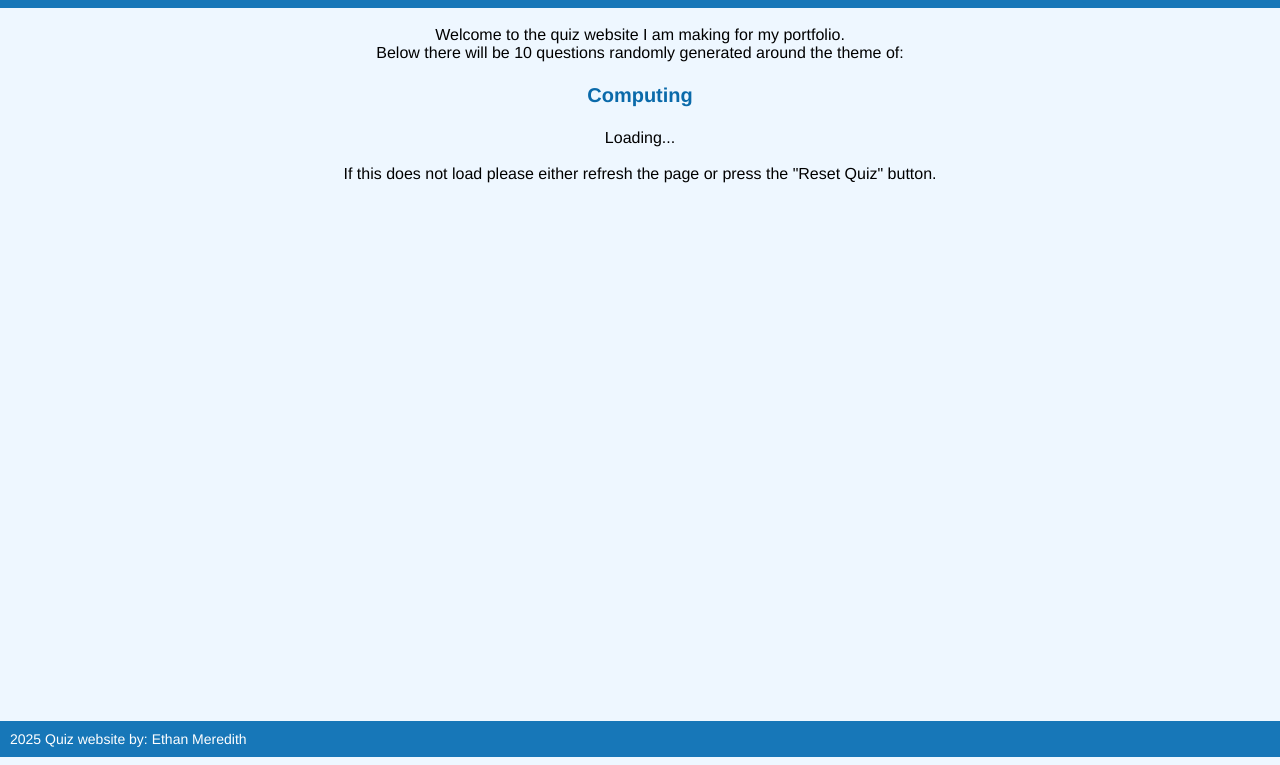
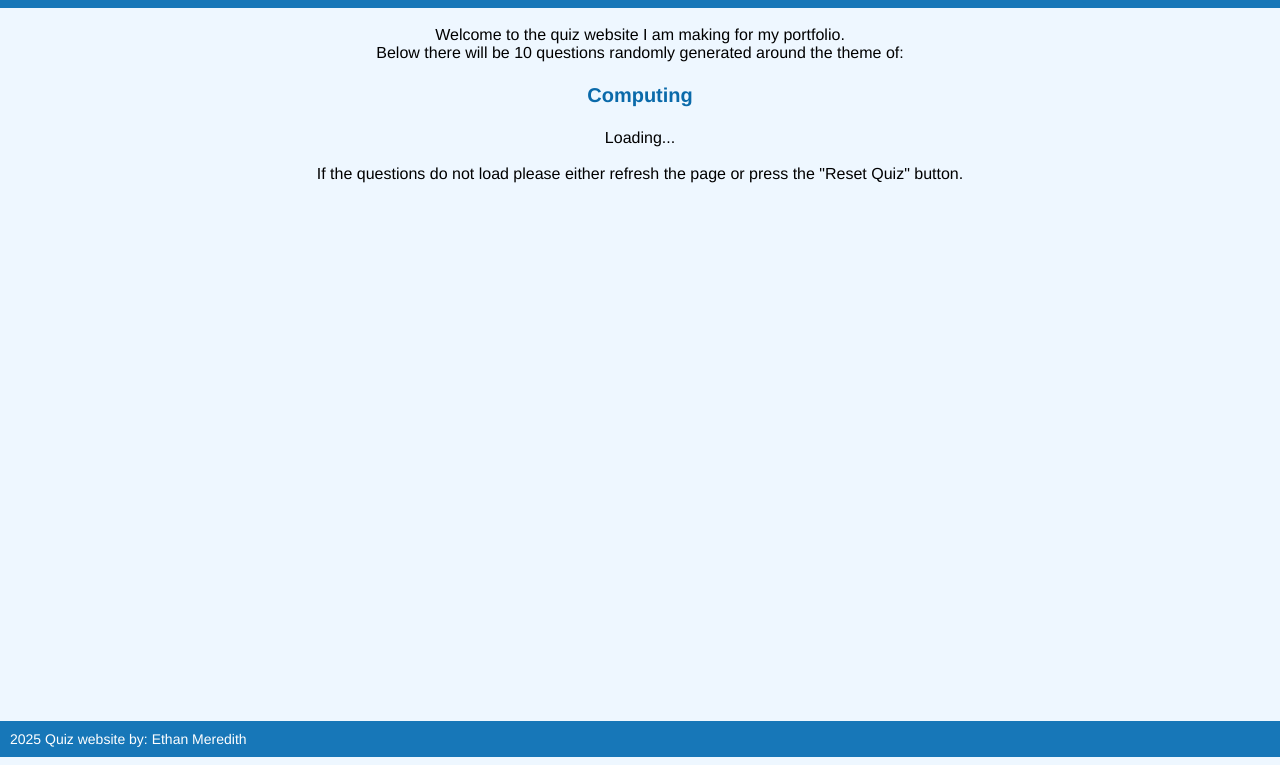
Before and after one commit to MeredithEth0/Quiz-project, a plain HTML site: page Index.html in a window 1280 px wide. Shown: the part 43-808 px from the top of the page. Drawn offline with Linux system fonts and the light colour scheme; no server answers.

Commit message:
style: label change
made the statement about refreshing the page on question load fail more clear and renamed the index file to "index" rather than "Index"

```diff
--- a/Index.html
+++ b/Index.html
@@ -19,7 +19,7 @@
             Below there will be 10 questions randomly generated around the theme of:</p><br>
             <p id="quizTheme">Computing</p>
             <br>
-            <div id="quizContainer">Loading...<br><br>If this does not load please either refresh the page or press the "Reset Quiz" button.</div>
+            <div id="quizContainer">Loading...<br><br>If the questions do not load please either refresh the page or press the "Reset Quiz" button.</div>
             <button id="nextButton" style="display:none;">Next Question</button>
             <br><br>
         </main>
```
